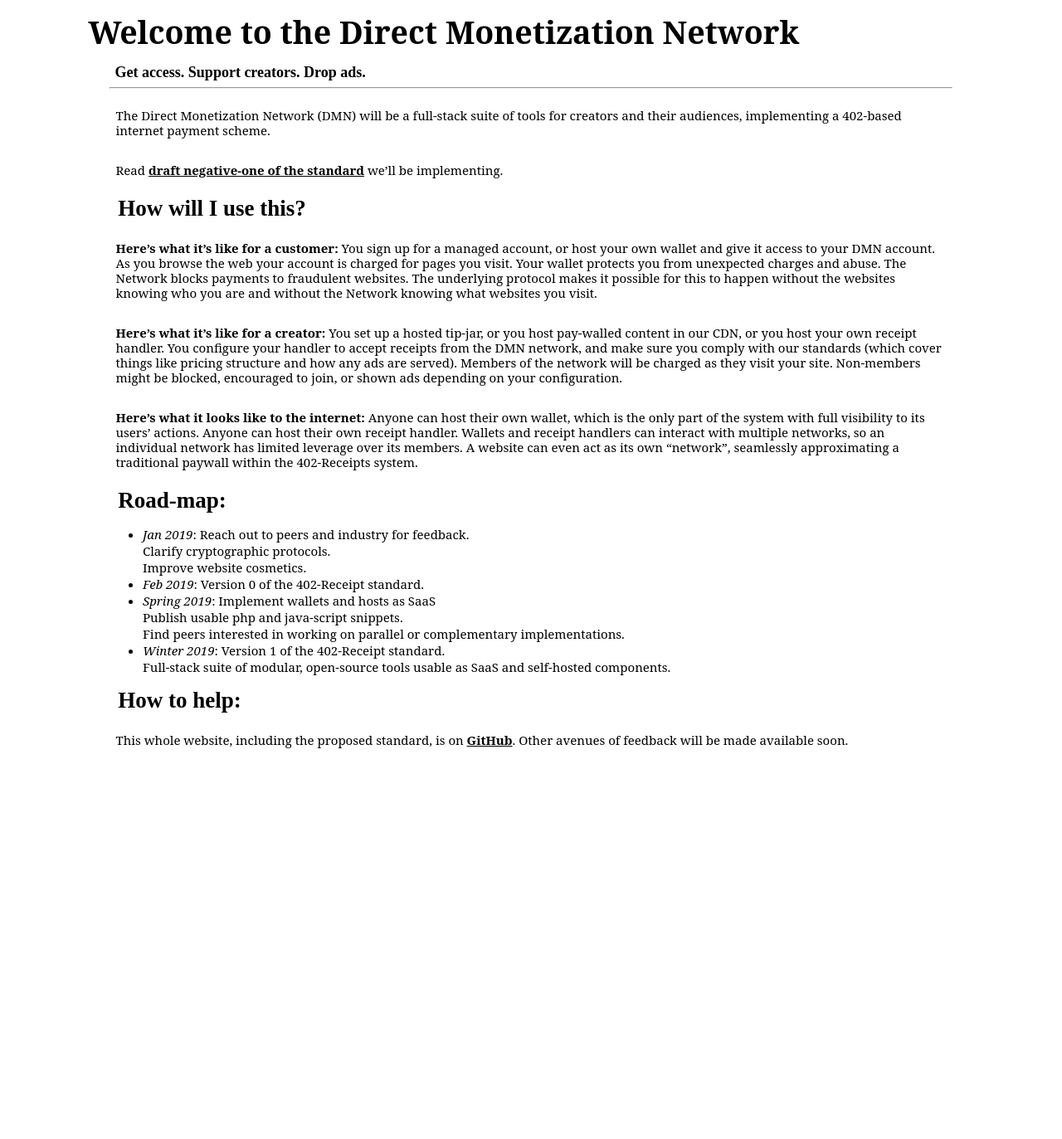
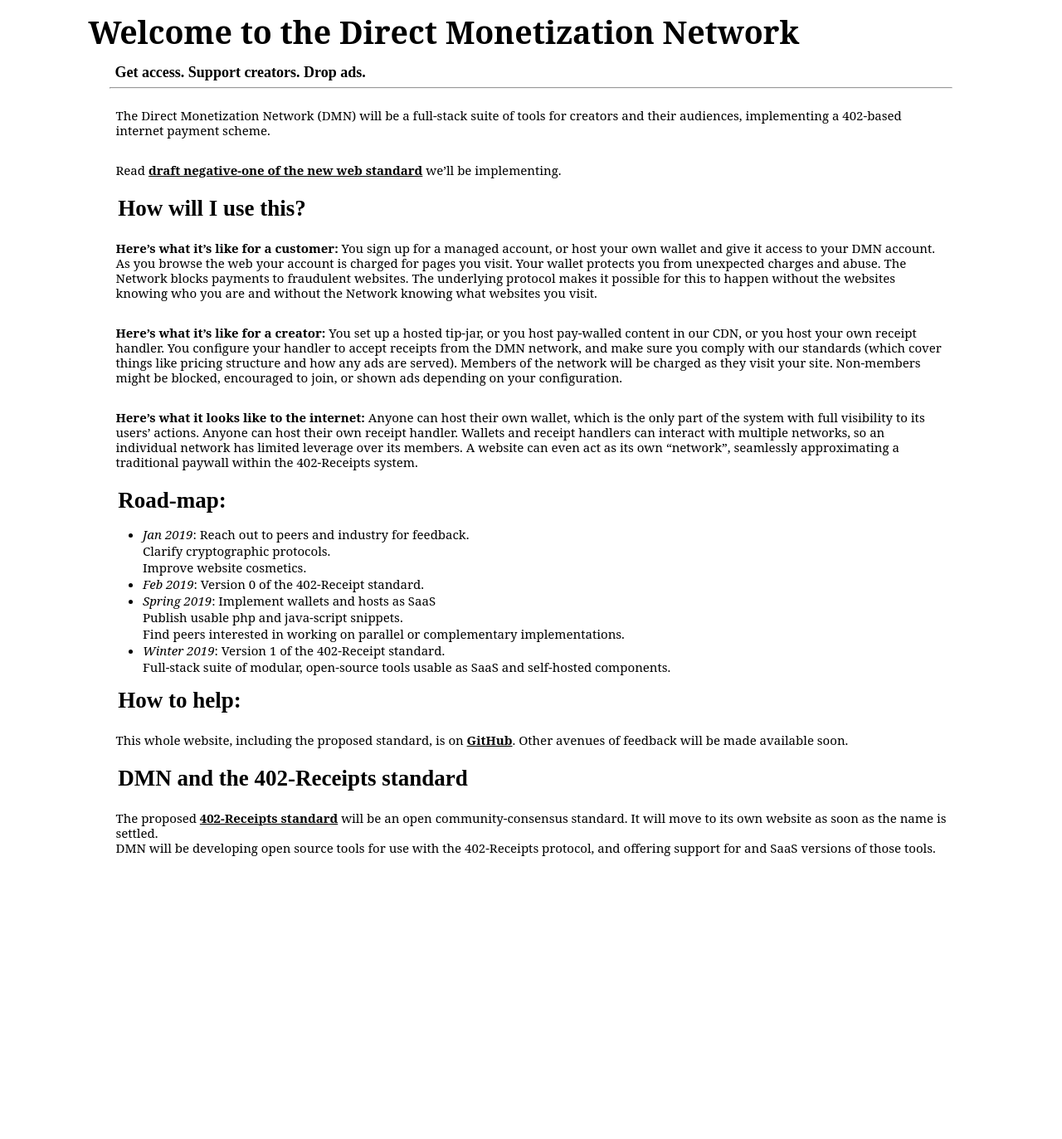
Before and after one commit to erikpukinskis/direct-monetization-static, a Jekyll site: the page built from welcome-to-the-dmn.markdown, in a window 1280 px wide. Shown: the whole page at 83% size. Built offline with Jekyll 4.4.1, drawn with Linux system fonts in a browser that asks for light colours; before the commit the page ends 1243 px from its top, so only the background shows below that.

Commit message:
Updated Welcome To The Dmn

```diff
--- a/welcome-to-the-dmn.markdown
+++ b/welcome-to-the-dmn.markdown
@@ -12,7 +12,7 @@ description: The Direct Monetization Network will be a full-stack suite of tools
 
 The Direct Monetization Network (DMN) will be a full-stack suite of tools for creators and their audiences, implementing a 402-based internet payment scheme.
 
-Read [draft negative-one of the standard]({{"/introduction.html" | relative_url}}) we'll be implementing.
+Read [draft negative-one of the new web standard]({{"/introduction.html" | relative_url}}) we'll be implementing.
 
 ## How will I use this?
 **Here's what it's like for a customer:** You sign up for a managed account, or host your own wallet and give it access to your DMN account. As you browse the web your account is charged for pages you visit. Your wallet protects you from unexpected charges and abuse. The Network blocks payments to fraudulent websites. The underlying protocol makes it possible for this to happen without the websites knowing who you are and without the Network knowing what websites you visit.
@@ -34,3 +34,7 @@ Read [draft negative-one of the standard]({{"/introduction.html" | relative_url}
 
 ## How to help:
 This whole website, including the proposed standard, is on [GitHub](https://github.com/ShapeOfMatter/direct-monetization-static). Other avenues of feedback will be made available soon.
+
+## DMN and the 402-Receipts standard
+The proposed [402-Receipts standard]({{"/introduction.html" | relative_url}}) will be an open community-consensus standard. It will move to its own website as soon as the name is settled.
+DMN will be developing open source tools for use with the 402-Receipts protocol, and offering support for and SaaS versions of those tools.
```
